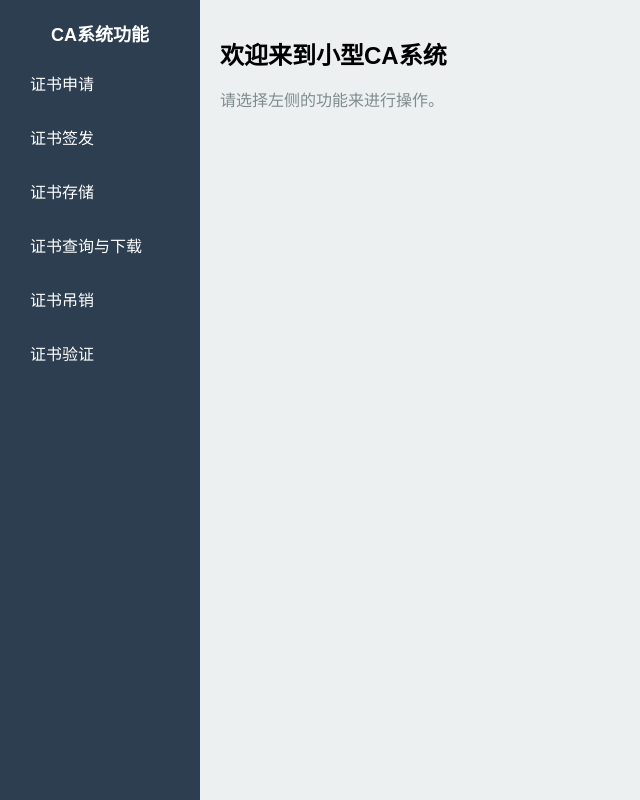
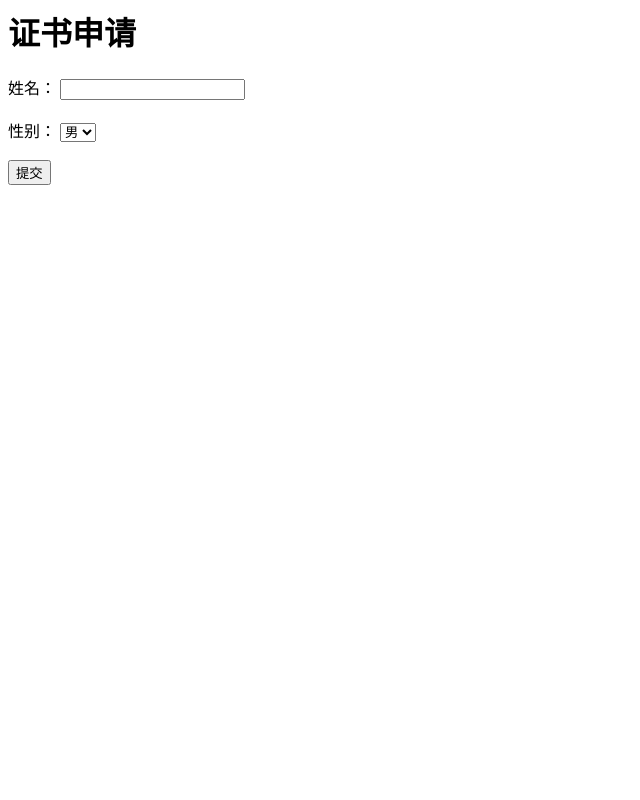
Before and after one commit to Jlijia/CA, a Django app: template templates/ca_server/submit_csr.html in a window 1280 px wide. Shown: the whole page, without its empty margins (0-640 px from the left). Run offline with Django 5.2, Linux system fonts and the light colour scheme; the template is opened without the code that fills it, so the values that code supplies are empty.

Commit message:
The seven by Li

```diff
--- a/CA/urls.py
+++ b/CA/urls.py
@@ -1,5 +1,6 @@
 from django.contrib import admin
 from django.urls import path, include
+from ca_server import views
 
 urlpatterns = [
     path('admin/', admin.site.urls),
--- a/ca_server/urls.py
+++ b/ca_server/urls.py
@@ -4,6 +4,8 @@
 urlpatterns = [
     path('', views.index, name='index'),  # 默认界面
     path('submit_csr/', views.submit_csr, name='submit_csr'),
+
+
     path('approve_csr/', views.approve_csr, name='approve_csr'),
     path('view_certificates/', views.view_certificates, name='view_certificates'),
     path('search_certificates/', views.search_certificates, name='search_certificates'),
--- a/ca_server/views.py
+++ b/ca_server/views.py
@@ -40,7 +40,7 @@
 
     # 生成公钥并渲染页面
     public_key = generate_public_key()
-    return render(request, 'submit_csr.html', {'public_key': public_key})
+    return render(request, 'ca_server/submit_csr.html', {'public_key': public_key})
 
 
 
--- a/templates/ca_server/interface.html
+++ b/templates/ca_server/interface.html
@@ -30,6 +30,7 @@
             margin: 10px 0;
             padding: 10px;
             border-radius: 5px;
+            cursor: pointer;
         }
         .sidebar a:hover {
             background-color: #34495e;
@@ -48,20 +49,33 @@
             font-size: 16px;
         }
     </style>
+    <script src="https://code.jquery.com/jquery-3.6.0.min.js"></script>
 </head>
 <body>
     <div class="sidebar">
         <h2>CA系统功能</h2>
-        <a href="#">证书申请</a>
-        <a href="#">证书签发</a>
-        <a href="#">证书存储</a>
-        <a href="#">证书查询与下载</a>
-        <a href="#">证书吊销</a>
-        <a href="#">证书验证</a>
+        <a data-url="{% url 'submit_csr' %}">证书申请</a>
+        <a data-url="#">证书签发</a>
+        <a data-url="#">证书存储</a>
+        <a data-url="#">证书查询与下载</a>
+        <a data-url="#">证书吊销</a>
+        <a data-url="#">证书验证</a>
     </div>
-    <div class="main-content">
+    <div class="main-content" id="main-content">
         <h1>欢迎来到小型CA系统</h1>
         <p class="placeholder">请选择左侧的功能来进行操作。</p>
     </div>
+    <script>
+        // 动态加载内容
+        $(document).ready(function() {
+            $('.sidebar a').on('click', function(event) {
+                event.preventDefault();
+                const url = $(this).data('url');
+                if (url) {
+                    $('#main-content').load(url); // 使用 jQuery 动态加载内容
+                }
+            });
+        });
+    </script>
 </body>
 </html>
--- a/templates/ca_server/submit_csr.html
+++ b/templates/ca_server/submit_csr.html
@@ -1,23 +1,12 @@
-{% extends "interface.html" %}
-
-{% block content %}
-<div>
-    <h1>提交CSR文件</h1>
-    <form method="POST" enctype="multipart/form-data">
+<h1>证书申请</h1>
+<form method="post">
     {% csrf_token %}
     <label for="name">姓名：</label>
     <input type="text" id="name" name="name" required><br><br>
-
     <label for="gender">性别：</label>
-        <select id="gender" name="gender" required>
+    <select id="gender" name="gender">
         <option value="male">男</option>
         <option value="female">女</option>
     </select><br><br>
-
-        <label for="public_key">公钥：</label>
-        <textarea id="public_key" name="public_key" readonly>{{ public_key }}</textarea><br><br>
-
-        <button type="submit">提交CSR</button>
+    <button type="submit">提交</button>
 </form>
-</div>
-{% endblock %}
```
Lines whose indentation alone changed are shown as unchanged.
